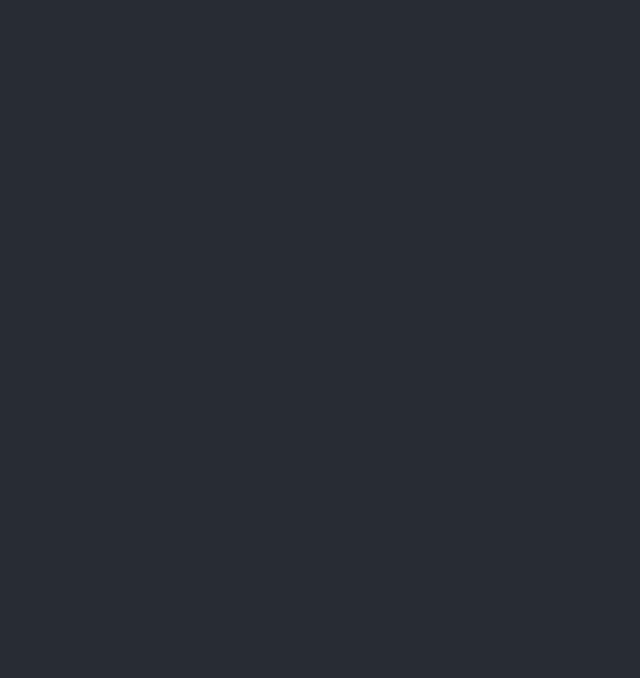
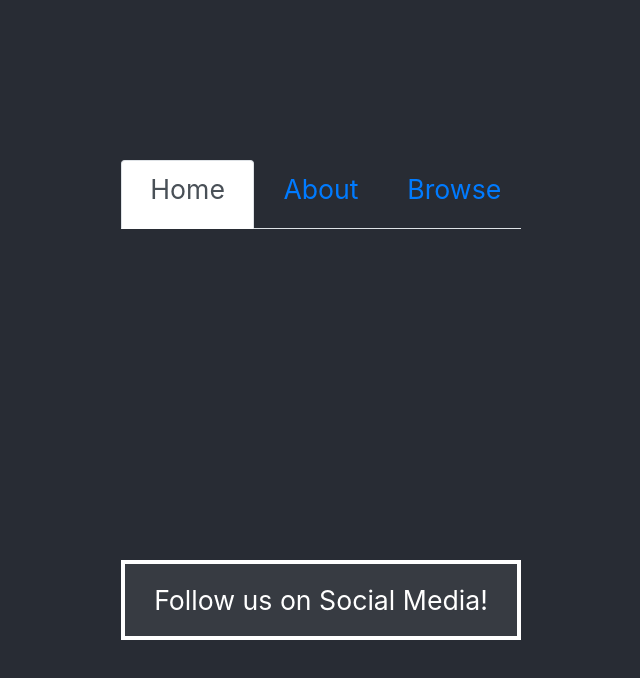
Before and after one commit to Pasha127/m3-d2-hw, a React (Create React App) app: page / in a window 1280 px wide. Shown: the top 678 px of the page, without its empty margins (319-959 px from the left). Built offline with nearby package versions, Linux system fonts and the light colour scheme.

Commit message:
Started tinkering Nav and Header up

```diff
--- a/package.json
+++ b/package.json
@@ -7,6 +7,7 @@
     "@testing-library/react": "^13.4.0",
     "@testing-library/user-event": "^13.5.0",
     "bootstrap": "^4.6.1",
+    "bootstrap-icons": "^1.9.1",
     "react": "^18.2.0",
     "react-bootstrap": "^1.6.4",
     "react-dom": "^18.2.0",
--- a/src/App.js
+++ b/src/App.js
@@ -2,6 +2,9 @@ import logo from './logo.svg';
 import './App.css';
 import 'bootstrap/dist/css/bootstrap.min.css';
 import MyNav from './Components/MyNav';
+import MyFooter from './Components/MyFooter';
+import Welcome from './Components/Welcome';
+import LatestRelease from './Components/LatestRelease';
 
 
 function App() {
@@ -11,8 +14,12 @@ function App() {
         <MyNav></MyNav>
       </header>
       <main>
-
+        <Welcome></Welcome>
+        <LatestRelease></LatestRelease>
       </main>
+      <footer>
+        <MyFooter></MyFooter>
+      </footer>
     </div>
   );
 }
--- a/src/Components/MyFooter.jsx
+++ b/src/Components/MyFooter.jsx
@@ -5,7 +5,14 @@ class MyFooter extends Component {
     render(){
         return(
             <>
-
+                <footer className="d-flex  container flex-row myFooter">
+                    <div className="d-flex justify-content-center align-items-center">
+                        <p className="mt-3">Follow us on Social Media!</p>
+                    </div>
+                    <div className="d-flex justify-content-center align-items-center flex-column">
+                    <i className="bi bi-facebook"></i>
+                    </div>
+                </footer>
             </>
         )
     }
--- a/src/Components/MyNav.jsx
+++ b/src/Components/MyNav.jsx
@@ -5,7 +5,17 @@ class MyNav extends Component {
     render(){
         return(
             <>
-
+                <Nav justify variant="tabs" defaultActiveKey="/home">
+                  <Nav.Item>
+                    <Nav.Link href="/home">Home</Nav.Link>
+                  </Nav.Item>
+                  <Nav.Item>
+                    <Nav.Link eventKey="link-1">About</Nav.Link>
+                  </Nav.Item>
+                  <Nav.Item>
+                    <Nav.Link eventKey="link-2">Browse</Nav.Link>
+                  </Nav.Item>
+                </Nav>
             </>
         )
     }
--- a/src/index.css
+++ b/src/index.css
@@ -11,3 +11,32 @@ code {
   font-family: source-code-pro, Menlo, Monaco, Consolas, 'Courier New',
     monospace;
 }
+
+header .nav{
+  position: absolute;
+  top: 20vh;
+  width: 400px;
+  font-size: 20pt;
+}
+header *{
+
+  height: 68.75px;
+}
+footer .myFooter{
+  position: fixed;
+  border: 4px solid white;
+  bottom: 20vh;
+  width: 400px;
+  justify-content: center;
+  background-color: #373b42;
+  font-size: 20pt;
+  color: #ffffff;
+  left: calc(50vw - 200px);
+
+}
+
+
+footer{
+  display: flex;
+  justify-content: center;
+}
```
Also changed, not shown: 1 other file (tests, documents, lock files or other folders).
